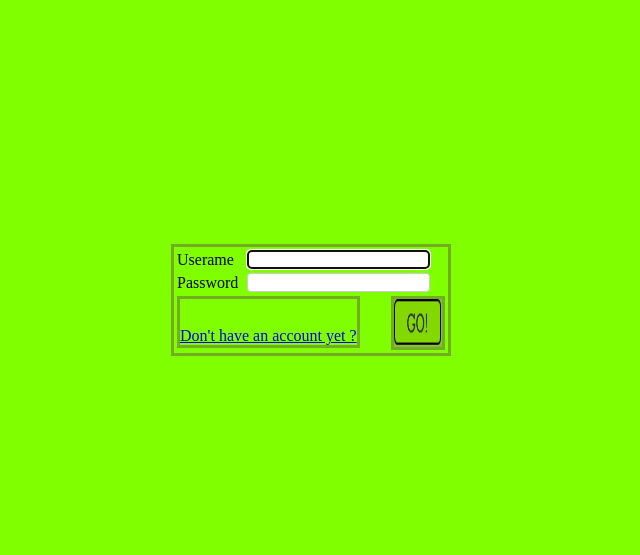
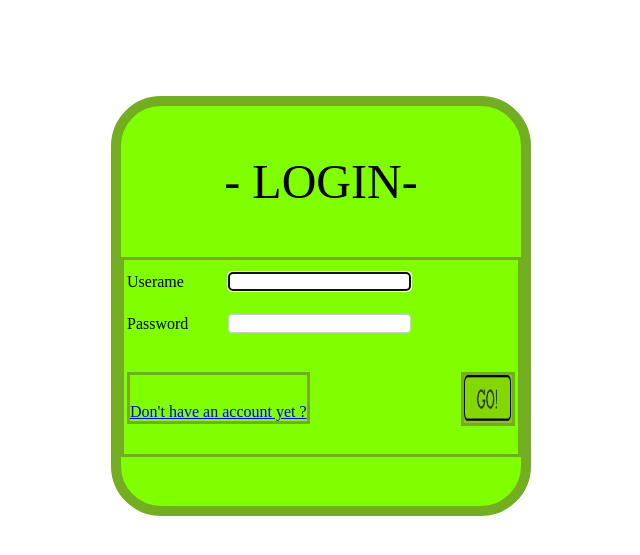
Before and after one commit to rumahkumana/PR-OJEK, a PHP site: page / in a window 1280 px wide. Shown: the top 555 px of the page, without its empty margins (319-959 px from the left). Run offline with PHP 8.4, Linux system fonts and the light colour scheme.

Commit message:
Update html login, profile, register. Update css login, profile, register

```diff
--- a/Martin/www/index.html
+++ b/Martin/www/index.html
@@ -9,6 +9,9 @@
     </head>
     <body>
         <div class="login">
+            <div id="header">
+                <p id="sign-up-text"> <span id="line1">- </span>LOGIN<span id="line2">-</span> </p>
+            </div>
             <form class="login-form" action="/login.php" method="get" id="login_form" autocomplete="on">
                 <table id="login-table">
                     <tr>
--- a/Martin/www/login-style.css
+++ b/Martin/www/login-style.css
@@ -1,27 +1,45 @@
 body {
-    background-color: chartreuse;
+;
 }
 
 table {
-    width: 280px;
+    width: 100%;
+    height: 100%;
     border: 3px solid #73AD21;
+
 }
 
 .login {
-    margin : 200px;
-    height: 200px;
+    background-color: chartreuse;
+    margin-left: auto;
+    margin-right: auto;
+    margin-top: 6em;
+    width: 25em;
+    height: 25em;
     position: relative;
+    border: 10px solid #73AD21;
+    border-radius: 50px;
 }
 
+
+div.header {
+    width: 10em;
+    display: inline;
+}
+
+#sign-up-text {
+    font-size: 3em;
+    text-align: center;
+}
+#line1 {
+
+}
+
+
 .login form {
-    width : 300px;
-    margin: 0;
-    padding: 100px;
-    position: absolute;
-    top: 50%;
-    left: 50%;
-    -ms-transform: translate(-50%, -50%);
-    transform: translate(-50%, -50%);
+    height: 200px;
+    width : 400px;
+    margin-left: 0px;
 }
 
 input[type=text], input[type=password] {
--- a/Martin/www/register.html
+++ b/Martin/www/register.html
@@ -8,6 +8,9 @@
     </head>
     <body>
         <div class="register">
+            <div id="header">
+                <p id="sign-up-text"> <span id="line1">- </span>REGISTER<span id="line2">-</span> </p>
+            </div>
             <form class="register-form" action="/register.php" method="post" id="register_form" autocomplete="on">
                 <table id="register-table">
                     <tr>
```
Also changed, not shown: Martin/www/profile.css (+46 -15 lines), Martin/www/profile.html (+13 -5 lines), Martin/www/register-style.css (+22 -5 lines).
